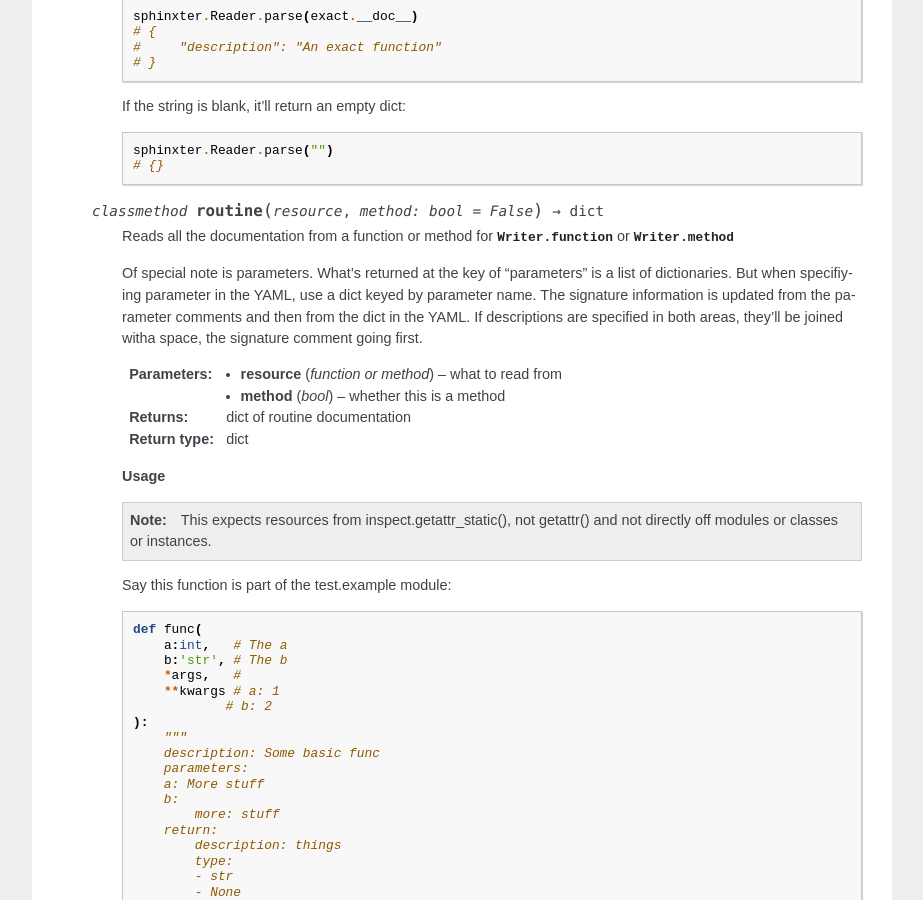
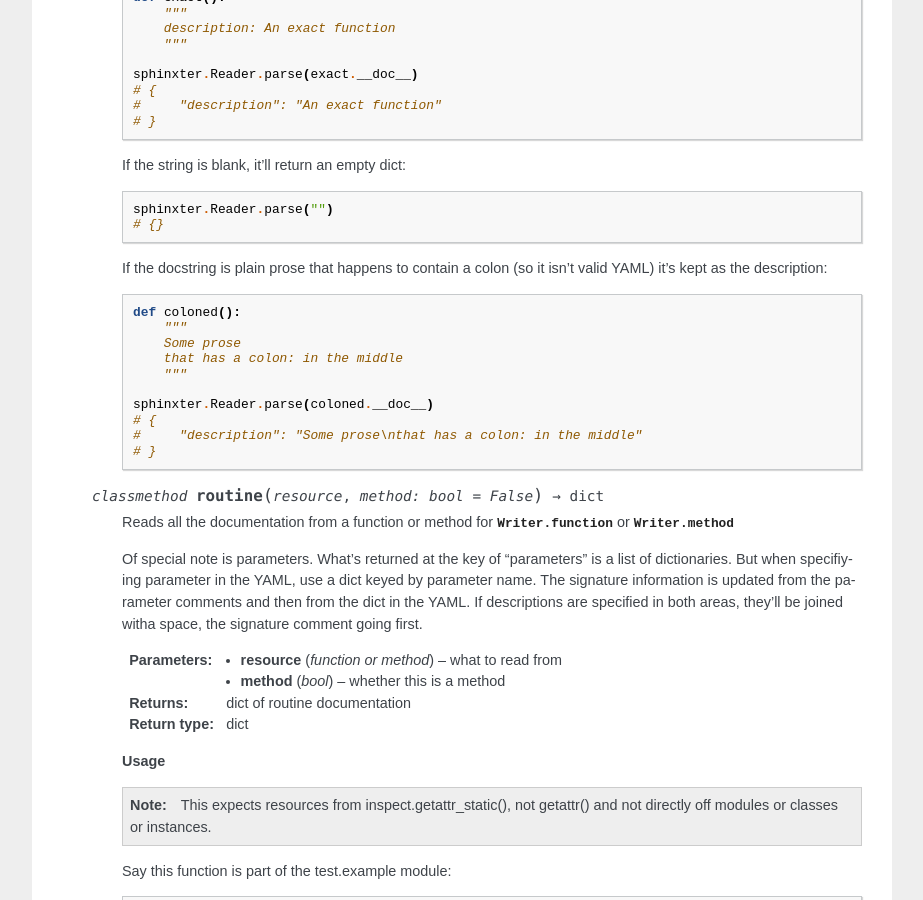
Before and after one commit to gaf3/sphinxter, a Sphinx documentation site: the page built from docs/source/reader.rst, in a window 1280 px wide and 900 px high, scrolled down 15559 px. Shown: the whole window, without its empty margins (198-1121 px from the left). Built offline with Sphinx 7.4.7, drawn with Linux system fonts in a browser that asks for light colours; the version number could not be read and is left out; some of the changed text lies outside the part shown.

Commit message:
Fix attr issue

```diff
--- a/docs/source/reader.rst
+++ b/docs/source/reader.rst
@@ -139,6 +139,10 @@
     .. classmethod:: cls(resource) -> dict
 
         Reads all the documentation from a class for :any:`Writer.cls`
+
+        The ``__init__`` method is folded into the class documentation. Other dunder
+        methods (``__new__``, ``__getattr__``, etc.) are skipped, so classes that
+        customize them document cleanly.
 
         :param resource: what to extract documentation from
         :type resource: class
@@ -989,6 +993,20 @@
             sphinxter.Reader.parse("")
             # {}
 
+        If the docstring is plain prose that happens to contain a colon
+        (so it isn't valid YAML) it's kept as the description::
+
+            def coloned():
+                """
+                Some prose
+                that has a colon: in the middle
+                """
+
+            sphinxter.Reader.parse(coloned.__doc__)
+            # {
+            #     "description": "Some prose\nthat has a colon: in the middle"
+            # }
+
     .. classmethod:: routine(resource, method: bool = False) -> dict
 
         Reads all the documentation from a function or method for :any:`Writer.function` or :any:`Writer.method`
```
